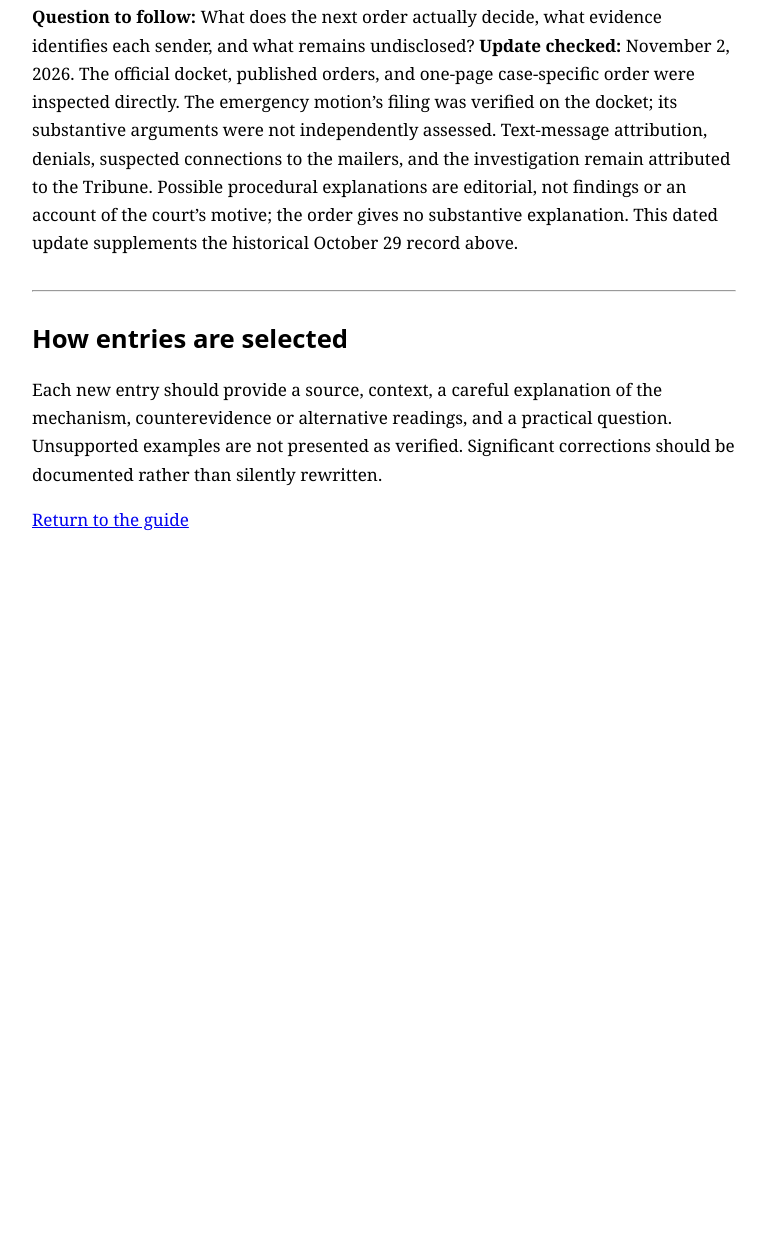
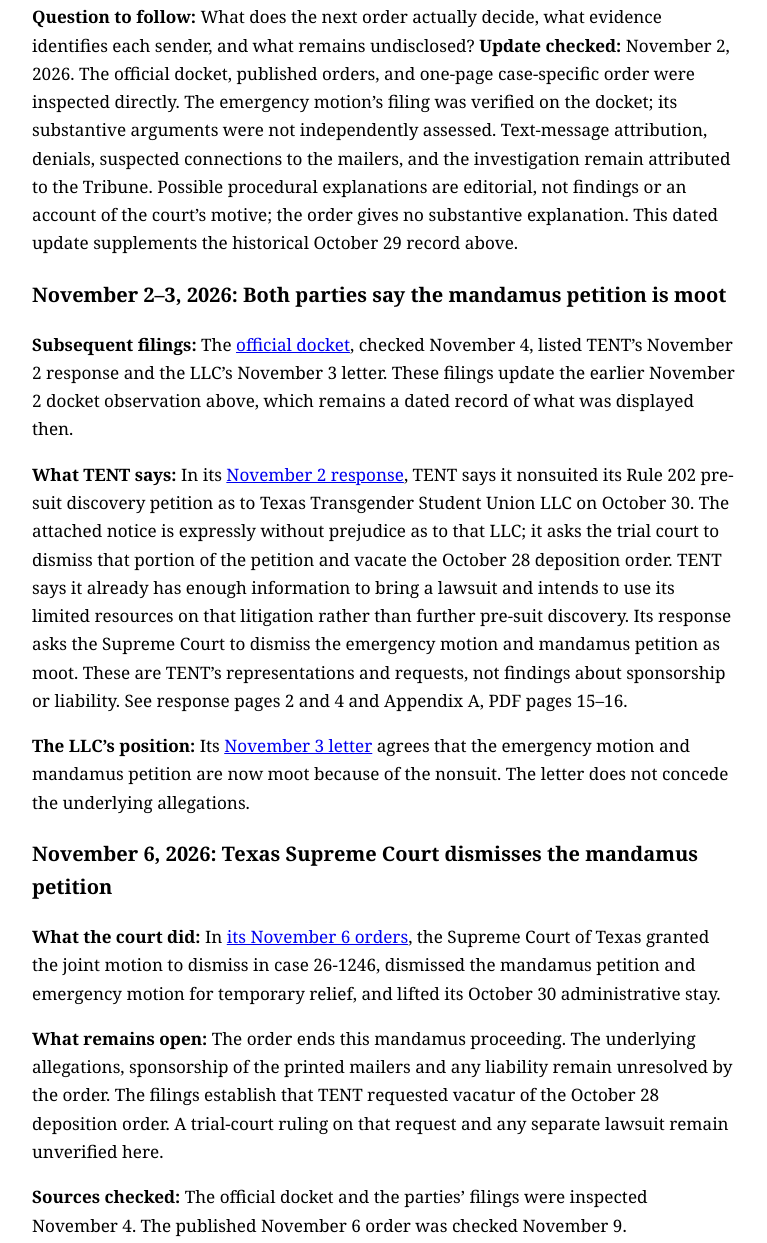
Before and after one commit to ExtiVaries/How-to-Hear-a-Bully, a plain HTML site: page rhetoric-examples.html in a window 1280 px wide. Shown: the part 8594-9837 px from the top of the page, without its empty margins (256-1023 px from the left). Before the commit the page ends 9177 px from the top, so only its background shows below. Drawn offline with Linux system fonts and the light colour scheme.

Commit message:
Record November 6 TENT mandamus disposition

```diff
--- a/rhetoric-examples.html
+++ b/rhetoric-examples.html
@@ -84,6 +84,14 @@
 <p><strong>Possible procedural reasons — not findings:</strong> A pause can preserve meaningful review before identities are irreversibly disclosed, allow responses, or permit examination of the requirements and scope of pre-suit questioning. <a href="https://www.txcourts.gov/media/1462349/texas-rules-of-civil-procedure.pdf">Texas Rule 202</a> requires specified findings for such depositions; <a href="https://www.txcourts.gov/media/1463134/texas-rules-of-appellate-procedure-02062026.pdf">appellate Rule 52.10</a> permits temporary relief. Anonymity claims may also need examination. These are possible explanations, not the court’s stated reasons or a conclusion that the lower judge erred.</p>
 <p><strong>Effect and motive:</strong> The delay could leave voters without answers before November 3. That consequence does not establish a political motive. TENT’s lawyer says it can sue some responsible parties, and the Tribune reports a separate forgery investigation. A stay, an investigation, an allegation and a finding of liability are different events.</p>
 <p><strong>Question to follow:</strong> What does the next order actually decide, what evidence identifies each sender, and what remains undisclosed? <strong>Update checked:</strong> November 2, 2026. The official docket, published orders, and one-page case-specific order were inspected directly. The emergency motion’s filing was verified on the docket; its substantive arguments were not independently assessed. Text-message attribution, denials, suspected connections to the mailers, and the investigation remain attributed to the Tribune. Possible procedural explanations are editorial, not findings or an account of the court’s motive; the order gives no substantive explanation. This dated update supplements the historical October 29 record above.</p>
+<h3 id="tent-mailers-mootness-2026-11-03">November 2–3, 2026: Both parties say the mandamus petition is moot</h3>
+<p><strong>Subsequent filings:</strong> The <a href="https://search.txcourts.gov/Case.aspx?cn=26-1246&amp;coa=cossup">official docket</a>, checked November 4, listed TENT’s November 2 response and the LLC’s November 3 letter. These filings update the earlier November 2 docket observation above, which remains a dated record of what was displayed then.</p>
+<p><strong>What TENT says:</strong> In its <a href="https://search.txcourts.gov/SearchMedia.aspx?MediaVersionID=01506668-0882-4086-a1ac-9f1cb4b5b24d&amp;coa=cossup&amp;DT=MOTION&amp;MediaID=8504ca88-53d8-4762-8af4-e348f8a1d91a">November 2 response</a>, TENT says it nonsuited its Rule 202 pre-suit discovery petition as to Texas Transgender Student Union LLC on October 30. The attached notice is expressly without prejudice as to that LLC; it asks the trial court to dismiss that portion of the petition and vacate the October 28 deposition order. TENT says it already has enough information to bring a lawsuit and intends to use its limited resources on that litigation rather than further pre-suit discovery. Its response asks the Supreme Court to dismiss the emergency motion and mandamus petition as moot. These are TENT’s representations and requests, not findings about sponsorship or liability. See response pages 2 and 4 and Appendix A, PDF pages 15–16.</p>
+<p><strong>The LLC’s position:</strong> Its <a href="https://search.txcourts.gov/SearchMedia.aspx?MediaVersionID=5e7e1ab8-3d85-4a9a-b1a3-486d606df6f1&amp;coa=cossup&amp;DT=OTHER&amp;MediaID=533fac3e-aa69-4b1a-ac4a-d0eb10c9655c">November 3 letter</a> agrees that the emergency motion and mandamus petition are now moot because of the nonsuit. The letter does not concede the underlying allegations.</p>
+<h3 id="tent-mailers-dismissal-2026-11-06">November 6, 2026: Texas Supreme Court dismisses the mandamus petition</h3>
+<p><strong>What the court did:</strong> In <a href="https://www.txcourts.gov/media/1463566/supreme-court-of-texas-orders-11-06-2026.pdf#page=3">its November 6 orders</a>, the Supreme Court of Texas granted the joint motion to dismiss in case 26-1246, dismissed the mandamus petition and emergency motion for temporary relief, and lifted its October 30 administrative stay.</p>
+<p><strong>What remains open:</strong> The order ends this mandamus proceeding. The underlying allegations, sponsorship of the printed mailers and any liability remain unresolved by the order. The filings establish that TENT requested vacatur of the October 28 deposition order. A trial-court ruling on that request and any separate lawsuit remain unverified here.</p>
+<p><strong>Sources checked:</strong> The official docket and the parties’ filings were inspected November 4. The published November 6 order was checked November 9.</p>
 <hr>
 <h2>How entries are selected</h2><p>Each new entry should provide a source, context, a careful explanation of the mechanism, counterevidence or alternative readings, and a practical question. Unsupported examples are not presented as verified. Significant corrections should be documented rather than silently rewritten.</p>
 <p><a href="./">Return to the guide</a></p></main></body></html>
```
Also changed, not shown: 2 other files.
